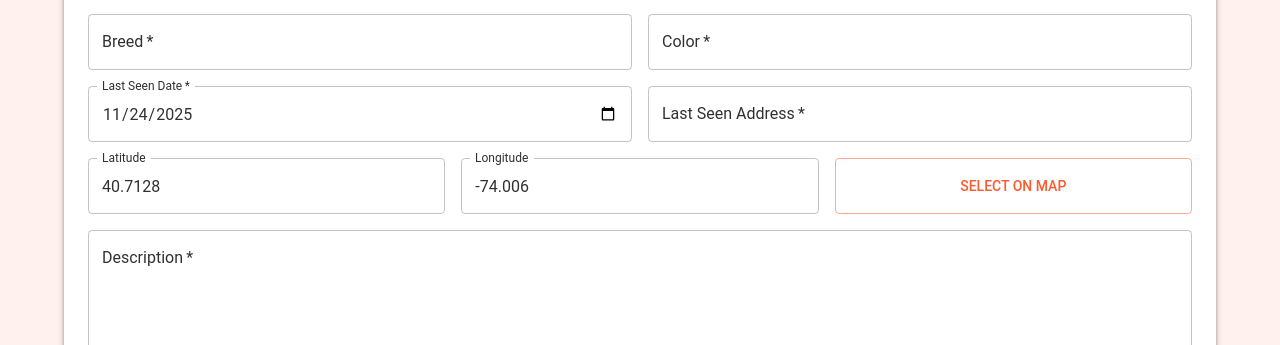
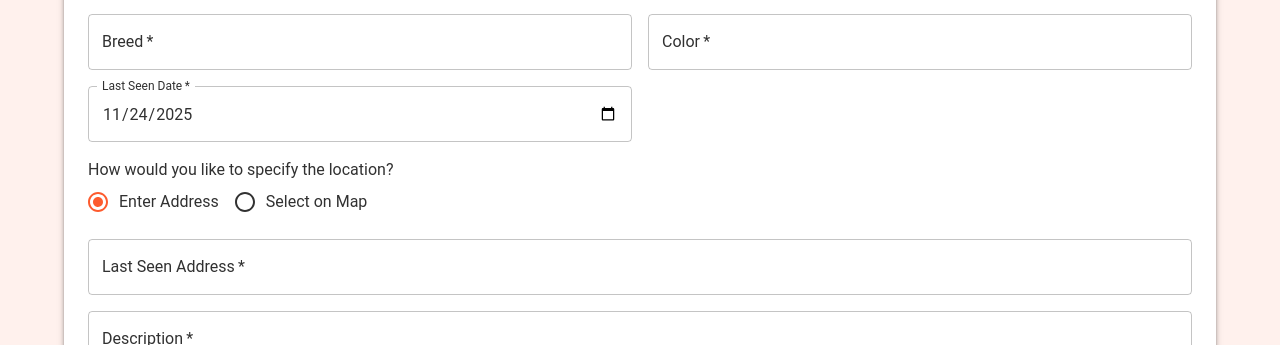
Before and after one commit to paulbrownsmith/pet-rescue, a React (Create React App) app: page / in a window 1280 px wide. Both pictures are taken after a click on the tab "REPORT PET". Shown: the part 363-708 px from the top of the page. Built offline with nearby package versions, Linux system fonts and the light colour scheme; no server answers; a web font is replaced by a local one.

Commit message:
Let user choose pets last known location via manual address input, or by placing marker on map

```diff
--- a/src/components/ReportPetForm.tsx
+++ b/src/components/ReportPetForm.tsx
@@ -8,6 +8,11 @@ import {
   Typography,
   MenuItem,
   Alert,
+  RadioGroup,
+  FormControlLabel,
+  Radio,
+  FormControl,
+  FormLabel,
 } from '@mui/material';
 import { PetFormData } from '../types/Pet';
 import MissingPetMap from './MissingPetMap';
@@ -47,6 +52,7 @@ const ReportPetForm: React.FC<ReportPetFormProps> = ({ onSubmit }) => {
   const [errors, setErrors] = useState<FormErrors>({});
   const [showSuccess, setShowSuccess] = useState(false);
   const [showMapSelector, setShowMapSelector] = useState(false);
+  const [locationInputMethod, setLocationInputMethod] = useState<'address' | 'map'>('address');
 
   useEffect(() => {
     // Get user's current location
@@ -194,7 +200,6 @@ const ReportPetForm: React.FC<ReportPetFormProps> = ({ onSubmit }) => {
         lng,
       },
     });
-    setShowMapSelector(false);
   };
 
   const handleSubmit = (e: React.FormEvent) => {
@@ -303,7 +308,21 @@ const ReportPetForm: React.FC<ReportPetFormProps> = ({ onSubmit }) => {
               required
             />
           </Grid>
-          <Grid item xs={12} sm={6}>
+          <Grid item xs={12}>
+            <FormControl component="fieldset">
+              <FormLabel component="legend">How would you like to specify the location?</FormLabel>
+              <RadioGroup
+                row
+                value={locationInputMethod}
+                onChange={(e) => setLocationInputMethod(e.target.value as 'address' | 'map')}
+              >
+                <FormControlLabel value="address" control={<Radio />} label="Enter Address" />
+                <FormControlLabel value="map" control={<Radio />} label="Select on Map" />
+              </RadioGroup>
+            </FormControl>
+          </Grid>
+          {locationInputMethod === 'address' ? (
+            <Grid item xs={12}>
               <TextField
                 fullWidth
                 label="Last Seen Address"
@@ -314,41 +333,32 @@ const ReportPetForm: React.FC<ReportPetFormProps> = ({ onSubmit }) => {
                 required
               />
             </Grid>
-          <Grid item xs={12} sm={4}>
-            <TextField
-              fullWidth
-              label="Latitude"
-              type="number"
-              value={formData.lastSeenLocation.lat}
-              onChange={handleLocationChange('lat')}
-              inputProps={{ step: 'any' }}
-            />
-          </Grid>
-          <Grid item xs={12} sm={4}>
-            <TextField
-              fullWidth
-              label="Longitude"
-              type="number"
-              value={formData.lastSeenLocation.lng}
-              onChange={handleLocationChange('lng')}
-              inputProps={{ step: 'any' }}
-            />
-          </Grid>
-          <Grid item xs={12} sm={4}>
-            <Button
-              fullWidth
-              variant="outlined"
-              onClick={() => setShowMapSelector(!showMapSelector)}
-              sx={{ height: '56px' }}
-            >
-              {showMapSelector ? 'Hide Map' : 'Select on Map'}
-            </Button>
-          </Grid>
-          {showMapSelector && (
+          ) : (
             <Grid item xs={12}>
-              <Box sx={{ height: '300px', border: '1px solid #ccc', borderRadius: 1 }}>
+              <Box sx={{ height: '400px', border: '1px solid #ccc', borderRadius: 1 }}>
                 <MissingPetMap
-                  pets={[]}
+                  pets={formData.lastSeenLocation.lat && formData.lastSeenLocation.lng ? [{
+                    id: 'temp-marker',
+                    name: 'Selected Location',
+                    species: 'Dog',
+                    breed: '',
+                    colour: '',
+                    photoUrl: '',
+                    lastSeenLocation: {
+                      latitude: formData.lastSeenLocation.lat,
+                      longitude: formData.lastSeenLocation.lng,
+                      address: formData.lastSeenLocation.address,
+                    },
+                    lastSeenDate: new Date().toISOString(),
+                    contactInfo: {
+                      name: '',
+                      phone: '',
+                    },
+                    notes: '',
+                    status: 'missing',
+                    createdAt: new Date().toISOString(),
+                    updatedAt: new Date().toISOString(),
+                  }] : []}
                   onMarkAsFound={() => {}}
                   onLocationSelect={handleLocationSelect}
                   center={[formData.lastSeenLocation.lat, formData.lastSeenLocation.lng]}
@@ -356,8 +366,8 @@ const ReportPetForm: React.FC<ReportPetFormProps> = ({ onSubmit }) => {
                   selectionMode={true}
                 />
               </Box>
-              <Typography variant="caption" color="text.secondary">
-                Click on the map to select the last seen location
+              <Typography variant="caption" color="text.secondary" sx={{ mt: 1, display: 'block' }}>
+                Click on the map to select the last seen location. Selected coordinates: {formData.lastSeenLocation.lat.toFixed(4)}, {formData.lastSeenLocation.lng.toFixed(4)}
               </Typography>
             </Grid>
           )}
```
Lines whose indentation alone changed are shown as unchanged.
